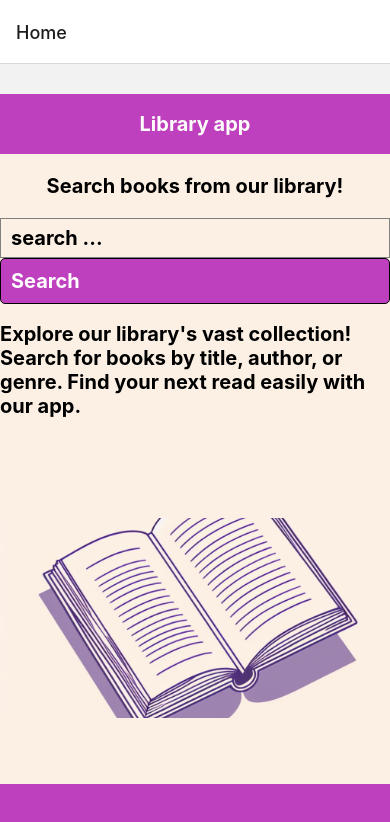
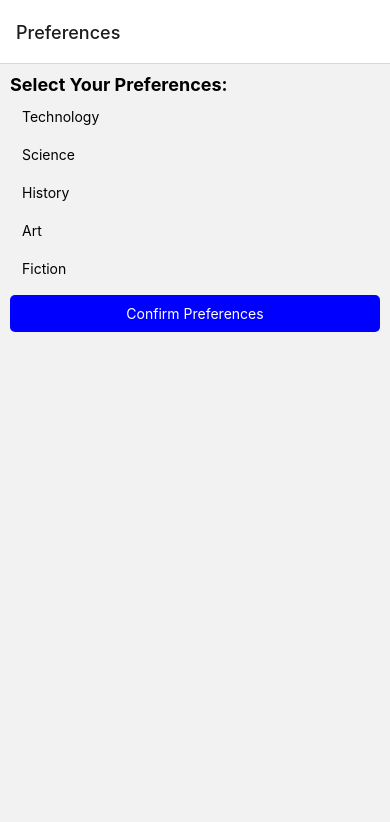
Before and after one commit to Arttu111/Mobile_Project_Team_5, a React Native app: screen /Preferences in a window 390 px wide. Shown: the top 822 px of the page. Built offline with nearby package versions, Linux system fonts and the light colour scheme; no server answers.

Commit message:
setUserPreferences

```diff
--- a/App.js
+++ b/App.js
@@ -2,28 +2,79 @@ import React from 'react';
 import { NavigationContainer } from '@react-navigation/native';
 import { createStackNavigator } from '@react-navigation/stack';
 import { AppProvider } from './context';
+import { useEffect, useState } from 'react';
+import AsyncStorage from '@react-native-async-storage/async-storage';
 
 import Home from './components/Home';
 import Search from './components/Search';
 import BookList from './components/BookList';
 import Book from './components/Book';
 import BookDetails from './components/BookDetails';
+import Preferences from './components/Preferences';
+import PreferenceList from './components/PreferenceList';
+import Loading from './components/Loading';
+import Settings from './components/Settings';
 
 const Stack = createStackNavigator();
 
 export default function App() {
+     //Function to clear localstorage user preferences on app launch (for testing)
+    //     useEffect(() => {
+    //      const clearPreferencesOnLaunch = async () => {
+    //          try {
+    //              await AsyncStorage.removeItem('userPreferences');
+    //              console.log('User preferences cleared on app launch.');
+    //              console.log('Preferences:', await AsyncStorage.getItem('userPreferences'));
+    //          } catch (error) {
+    //              console.log('Error clearing preferences on app launch:', error);
+    //          }
+    //      };
+
+    //      clearPreferencesOnLaunch();
+    //  }, []);
+
+   const [initialRoute, setInitialRoute] = useState(null);
+   const [loading, setLoading] = useState(true);
+
+   useEffect(() => {
+     const determineInitialRoute = async () => {
+       try {
+         const preferences = await AsyncStorage.getItem('userPreferences');
+         console.log('Preferences:', preferences);
+         return preferences ? 'Home' : 'Preferences';
+       } catch (error) {
+         console.log('Error determining initial route:', error);
+         return null;
+       }
+     };
+
+     determineInitialRoute().then(route => {
+       setInitialRoute(route);
+       setLoading(false);
+       console.log('Initial route set to:', route);
+     });
+   }, []);
+
+   if (loading) {
+     return <Loading />;
+   }
+   console.log(initialRoute)
+
   return (
-    <AppProvider>
-      <NavigationContainer>
-        <Stack.Navigator initialRouteName="Home">
+  <AppProvider>
+   <NavigationContainer>
+        <Stack.Navigator initialRouteName={initialRoute}>
           <Stack.Screen name="Home" component={Home} />
+          <Stack.Screen name="Preferences" component={Preferences} />
           <Stack.Screen name="Search" component={Search} />
           <Stack.Screen name="BookList" component={BookList} />
           <Stack.Screen name="BookCover" component={Book} />
           <Stack.Screen name="Details" component={BookDetails} />
-
+          <Stack.Screen name="PreferenceList" component={PreferenceList} />
+          <Stack.Screen name="Settings" component={Settings} />
         </Stack.Navigator>
       </NavigationContainer>
     </AppProvider>
+
   );
 }
--- a/components/BookDetails.js
+++ b/components/BookDetails.js
@@ -5,10 +5,9 @@ import { useState } from 'react';
 //display editions of the book in horizontal scroll view if api allows for it and books of the same author or subject
 //display description of the book if available in the api
 
-//for other components--> (if login or cookies etc. are implemented??)
 //maybe a way to add specific books to a list of favorites
 //maybe a way to follow an author
-// ask user at the beginning of the app if they want to see books by a specific author or subject
+// ask user at the beginning of the app for preferences
 
 const BookDetails = ({ route }) => {
     const { title, author, edition_count, first_publish_year, cover_img,
--- a/components/Home.js
+++ b/components/Home.js
@@ -1,26 +1,30 @@
 import { StatusBar, } from 'expo-status-bar';
 import Header from './Header';
 import Footer from './Footer';
-import { SafeAreaView,Text } from 'react-native';
+import { SafeAreaView,ScrollView,Text } from 'react-native';
 import Search from './Search';
 import styles from '../styles/styles';
 
 import {Image } from 'react-native';
+import PreferenceList from './PreferenceList';
+
 export default function App() {
+
   return (
-    <SafeAreaView style={{ flex: 1, marginTop: 30 ,backgroundColor:"#fcf0e4"}}>
+    <SafeAreaView style={{ flex: 1, marginTop: 30, backgroundColor: "#fcf0e4" }}>
       <Header title={<Text>Library app</Text>} />
+      <ScrollView>
         <Text style={styles.homeText}>Search books from our library!</Text>
-      <Search/>
+        <Search />
         <Text style={styles.summaryText}>Explore our library's vast collection! Search for books by title, author, or genre. Find your next read easily with our app.</Text>
-
         <Image
           source={require('../images/Book.jpg')}
-        style={{ width: '100%', height: 200, resizeMode: 'cover', marginTop:100 }}
+          style={{ width: '100%', height: 200, resizeMode: 'cover', marginTop: 100 }}
         />
-
+        <PreferenceList />
         <StatusBar style="auto" />
-    <Footer/>
+      </ScrollView>
+      <Footer />
     </SafeAreaView>
   );
 }
--- /dev/null
+++ b/components/PreferenceList.js
@@ -0,0 +1,14 @@
+import React from 'react';
+import { View, Text} from 'react-native';
+
+const PreferencesList = () => {
+  //load books based on user preferences in this component
+
+  return (
+      <View >
+        <Text>Preferences List</Text>
+      </View>
+  );
+};
+
+export default PreferencesList;
--- /dev/null
+++ b/components/Preferences.js
@@ -0,0 +1,79 @@
+import React, { useState, useEffect } from 'react';
+import { View, Text, TouchableOpacity } from 'react-native';
+import { useGlobalContext } from '../context';
+import { useNavigation } from '@react-navigation/native';
+import AsyncStorage from '@react-native-async-storage/async-storage';
+
+//display this component in the settings screen too to allow users to change their preferences
+//change in preference state should trigger a re-render of the recommendation book list
+
+const Preferences = () => {
+    const navigation = useNavigation();
+    const { FIXED_SUBJECTS} = useGlobalContext();
+    const [selectedSubjects, setSelectedSubjectsLocal] = useState([]);
+
+    //fetch user preferences from local storage
+    useEffect(() => {
+        const fetchPreferences = async () => {
+            try {
+                const preferences = await AsyncStorage.getItem('userPreferences');
+                if (preferences) {
+                    setSelectedSubjectsLocal(JSON.parse(preferences));
+                    console.log('Preferences fetched:', JSON.parse(preferences));
+                }
+            } catch (error) {
+                console.log('Error fetching preferences:', error);
+            }
+        };
+
+        fetchPreferences();
+    }, []);
+
+    //toggle function to add or remove preferences in the preferences screen
+    const toggleSubjectSelection = (subject) => {
+        setSelectedSubjectsLocal(prevSelectedSubjects => {
+            if (prevSelectedSubjects.includes(subject)) {
+                console.log(prevSelectedSubjects.filter(item => item !== subject), 'removed preference -> ', subject);
+                return prevSelectedSubjects.filter(item => item !== subject);
+            } else {
+                console.log("added preference",[...prevSelectedSubjects, subject]);
+                return [...prevSelectedSubjects, subject];
+            }
+        });
+    };
+
+    const handleConfirm = async () => {
+        try {
+            await AsyncStorage.setItem('userPreferences', JSON.stringify(selectedSubjects));
+            console.log('Preferences confirmed');
+            navigation.navigate('Home');
+        } catch (error) {
+            console.log('Error saving preferences:', error);
+        }
+    };
+
+    return (
+        <View style={{ padding: 10 }}>
+            <Text style={{ fontWeight: 'bold', fontSize: 18 }}>Select Your Preferences:</Text>
+            {FIXED_SUBJECTS.map((subject, index) => (
+                <TouchableOpacity
+                    key={index}
+                    onPress={() => toggleSubjectSelection(subject)}
+                    style={{
+                        paddingVertical: 8,
+                        paddingHorizontal: 12,
+                        backgroundColor: selectedSubjects.includes(subject) ? 'lightblue' : 'transparent',
+                        borderRadius: 5,
+                        marginTop: 5,
+                    }}>
+                    <Text>{subject}</Text>
+                </TouchableOpacity>
+            ))}
+            <TouchableOpacity onPress={handleConfirm} style={{ backgroundColor: 'blue', borderRadius: 5, padding: 10, marginTop: 10 }}>
+                <Text style={{ color: 'white', textAlign: 'center' }}>Confirm Preferences</Text>
+            </TouchableOpacity>
+        </View>
+    );
+};
+
+export default Preferences;
--- /dev/null
+++ b/components/Settings.js
@@ -0,0 +1,15 @@
+import React from 'react';
+import { View, Text} from 'react-native';
+import Preferences from './Preferences';
+
+const Settings = () => {
+
+  return (
+      <View >
+        <Text>Settings</Text>
+        <Preferences />
+      </View>
+  );
+};
+
+export default Settings;
--- a/context.js
+++ b/context.js
@@ -2,6 +2,7 @@ import React, { useState, useContext, useEffect } from 'react';
 import { useCallback } from 'react';
 
 const URL = "http://openlibrary.org/search.json?";
+const FIXED_SUBJECTS = ["Technology", "Science", "History", "Art", "Fiction"]
 
 const AppContext = React.createContext();
 
@@ -71,7 +72,8 @@ const AppProvider = ({ children }) => {
             setSearchTerm,
             setCategory,
             setAuthor,
-            resultTitle
+            resultTitle,
+            FIXED_SUBJECTS
         }}>
             {children}
         </AppContext.Provider>
--- a/package.json
+++ b/package.json
@@ -9,6 +9,8 @@
     "web": "expo start --web"
   },
   "dependencies": {
+    "@expo/vector-icons": "^14.0.0",
+    "@react-native-async-storage/async-storage": "^1.23.1",
     "@react-navigation/bottom-tabs": "^6.5.20",
     "@react-navigation/native": "^6.1.17",
     "@react-navigation/stack": "^6.3.29",
```
Also changed, not shown: 1 other file (tests, documents, lock files or other folders). Lines whose indentation alone changed are shown as unchanged.
